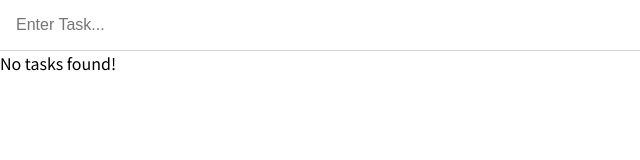
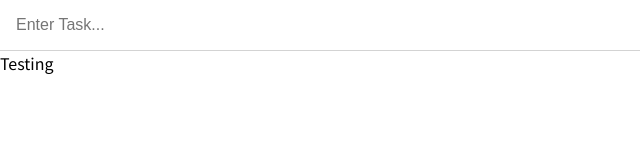
Before and after one commit to gurleensethi/infinite-todo, a React (Create React App) app in the folder web_app/: page /#/ in a window 1280 px wide. Shown: the top 160 px of the page, without its empty margins (0-640 px from the left). Built offline with nearby package versions, Linux system fonts and the light colour scheme.

Commit message:
feat: smooth scroll in home.

```diff
--- a/web_app/src/data/services/task.service.ts
+++ b/web_app/src/data/services/task.service.ts
@@ -1,7 +1,16 @@
 import { Task, AddTaskData } from "src/data/types";
 
 export class TaskService {
-  private tasks: Task[] = [];
+  private tasks: Task[] = [
+    // TODO: Remove initial task
+    {
+      id: 0,
+      parentId: -1,
+      content: "Testing",
+      createdAt: Date.now(),
+      isComplete: false,
+    },
+  ];
 
   public async getAll(
     parentId: number | undefined = undefined
--- a/web_app/src/pages/home/Home.tsx
+++ b/web_app/src/pages/home/Home.tsx
@@ -1,23 +1,51 @@
 import React, { FunctionComponent } from "react";
 import TaskComponent from "src/components/TaskComponent/TaskComponent";
 import { Task } from "src/data/types";
+import styled from "styled-components";
 
+/* Styles */
+const Container = styled.div`
+  overflow-y: auto;
+  white-space: nowrap;
+  width: 100%;
+  height: 100%;
+  scroll-behavior: smooth;
+`;
+
+/* Component */
 export const Home: FunctionComponent = (props) => {
   const [openPanels, setOpenPanels] = React.useState<number[]>([-1]);
+  const containerRef = React.useRef<HTMLDivElement | null>();
+
+  React.useEffect(() => {
+    const container = containerRef.current;
+    if (container) {
+      console.log(container.scrollWidth);
+      container.scrollLeft = container.scrollWidth;
+    }
+  });
+
+  const handleRef = (ref: HTMLDivElement | null) => {
+    containerRef.current = ref;
+  };
 
   const handleOnTaskClick = (task: Task, index: number) => {
     setOpenPanels([...openPanels.slice(0, index + 1), task.id]);
   };
 
   return (
-    <div style={{ height: "100%", width: "100%" }}>
+    <Container ref={handleRef}>
       {openPanels.map((panelId, index) => (
-        <TaskComponent
-          parentId={panelId}
+        <div
+          style={{ display: "inline-block", width: "100%", height: "100%" }}
           key={panelId}
-          onTaskClick={(task) => handleOnTaskClick(task, index)}
-        />
+        >
+          <TaskComponent
+            parentId={panelId}
+            onTaskClick={(task) => handleOnTaskClick(task, index)}
+          />
+        </div>
       ))}
-    </div>
+    </Container>
   );
 };
```
